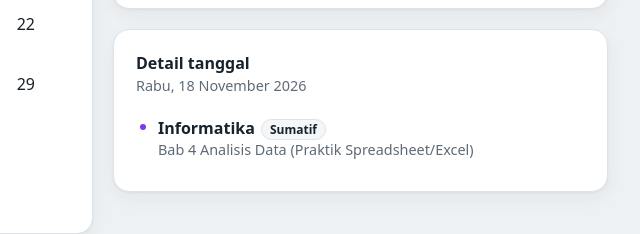
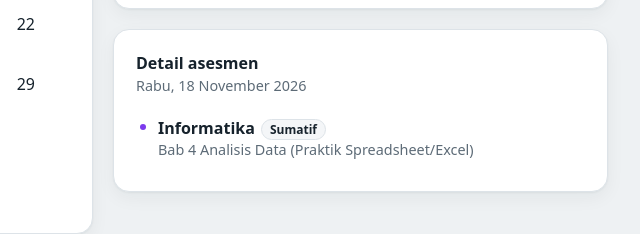
Before and after one commit to harveyjeremy/8a-web-dashboard, a plain HTML site: page index.html in a window 1280 px wide. Shown: the part 733-967 px from the top of the page, 640-1280 px from the left. Drawn offline with Linux system fonts and the light colour scheme.

Commit message:
Update index.html

```diff
--- a/index.html
+++ b/index.html
@@ -62,7 +62,7 @@
           <ul class="list" id="upcomingList"></ul>
         </section>
         <section class="card" aria-label="Detail asesmen" aria-live="polite">
-          <h2>Detail tanggal</h2>
+          <h2>Detail asesmen</h2>
           <p class="muted" id="detailDate"></p>
           <div id="detailBody"></div>
         </section>
```
